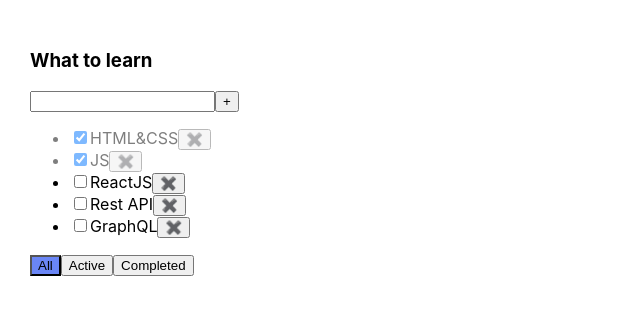
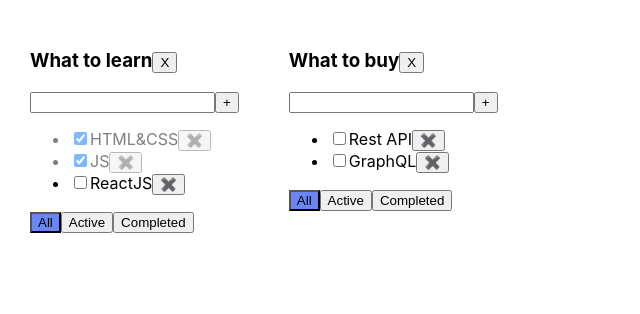
Before and after one commit to AnnAntonova2310/todo-list, a React (Create React App) app: page / in a window 1280 px wide. Shown: the top 314 px of the page, without its empty margins (0-640 px from the left). Built offline with nearby package versions, Linux system fonts and the light colour scheme.

Commit message:
add object for todolists

```diff
--- a/src/App.tsx
+++ b/src/App.tsx
@@ -4,64 +4,100 @@
 import {v1} from "uuid";
 
 export type filterType = 'all' | 'active' | 'completed'
-
+type TodolistsType = {
+    id: string
+    title: string
+    filter: filterType
+}
 
 
 function App() {
-    let [tasks, setTasks] = useState([
-        { id: v1(), title: "HTML&CSS", isDone: true },
-        { id: v1(), title: "JS", isDone: true },
-        { id: v1(), title: "ReactJS", isDone: false },
-        { id: v1(), title: "Rest API", isDone: false },
-        { id: v1(), title: "GraphQL", isDone: false }
+
+    let todolistID1 =v1()
+    let todolistID2 =v1()
+
+    let [todolists, setTodolists] = useState<Array<TodolistsType>>([
+        {id: todolistID1, title: 'What to learn', filter: 'all'},
+        {id: todolistID2, title: 'What to buy', filter: 'all'},
     ])
 
-    let [filter, setFilter] = useState<filterType>('all')
-    let taskForToDoList = tasks;
+    let [tasks, setTasks] = useState({
+        [todolistID1]: [
+            {id: v1(), title: "HTML&CSS", isDone: true},
+            {id: v1(), title: "JS", isDone: true},
+            {id: v1(), title: "ReactJS", isDone: false},
+        ],
+        [todolistID2]: [
+            {id: v1(), title: "Rest API", isDone: false},
+            {id: v1(), title: "GraphQL", isDone: false}
+        ]
+    })
 
-    if(filter==='active') {
-        taskForToDoList = tasks.filter(el=> el.isDone===false)
-    }
-    if(filter==='completed') {
-        taskForToDoList = tasks.filter(el=> el.isDone===true)
+    function removeTodolist(id: string){
+        setTodolists(todolists.filter(tl=> tl.id!==id))
+        delete tasks[id]
+        setTasks({...tasks})
     }
 
-    function changeFilter(value: filterType){
-        setFilter(value)
+    function changeFilter(value: filterType, todolistId: string) {
+        let todolist = todolists.find(tl => tl.id === todolistId)
+        if (todolist) {
+            todolist.filter = value
+            setTodolists([...todolists])
         }
-    function removeTasks(id: string){
-        tasks = tasks.filter(el=>el.id!==id)
-        setTasks(tasks)
-    }
-    function addTask(title: string) {
-        let task = {id: v1(), title: title, isDone: false};
-        let newTasks = [task, ...tasks];
-        setTasks(newTasks)
     }
 
-    function changeTaskStatus(id: string, isDone: boolean){
-        let task = tasks.find(t=> t.id === id)
-        if(task) {
+    function removeTasks(id: string, todolistId: string) {
+        let todolistTasks = tasks[todolistId]
+        tasks[todolistId] = todolistTasks.filter(el => el.id !== id)
+        setTasks({...tasks})
+    }
+
+    function addTask(title: string, todolistId: string) {
+        let task = {id: v1(), title: title, isDone: false};
+        let todolistTasks = tasks[todolistId]
+        let newTasks = [task, ...todolistTasks];
+        tasks[todolistId] = newTasks;
+        setTasks({...tasks})
+    }
+
+    function changeTaskStatus(id: string, isDone: boolean, todolistId: string) {
+        let todolistTasks = tasks[todolistId]
+        let task = todolistTasks.find(t => t.id === id)
+        if (task) {
             task.isDone = isDone;
-            setTasks([...tasks])
+            setTasks({...tasks})
         }
     }
 
 
     return (
         <div className={'App'}>
-            < Todolist title={'What to learn'}
+            {todolists.map(tl => {
+                let taskForToDoList = tasks[tl.id];
+
+                if (tl.filter === 'active') {
+                    taskForToDoList = tasks[tl.id].filter(el => el.isDone === false)
+                }
+                if (tl.filter === 'completed') {
+                    taskForToDoList = tasks[tl.id].filter(el => el.isDone === true)
+                }
+                return < Todolist
+                    key={tl.id}
+                    id={tl.id}
+                    title={tl.title}
                     tasks={taskForToDoList}
                     removeTasks={removeTasks}
                     changeFilter={changeFilter}
                     addTask={addTask}
-                       changeTaskStatus = {changeTaskStatus}
-                       filter={filter}
+                    changeTaskStatus={changeTaskStatus}
+                    filter={tl.filter}
+                    removeTodolist={removeTodolist}
                 />
+            })}
         </div>
     )
 }
 
 
-
 export default App;
--- a/src/Todolist.tsx
+++ b/src/Todolist.tsx
@@ -8,20 +8,24 @@
 }
 
 type PropsTodoType ={
+    id: string
     title: string
     tasks: Array<TasksType>
-    removeTasks:(id: string)=> void
-    changeFilter:(value: filterType)=>void
-    addTask: (title: string)=> void
-    changeTaskStatus: (id: string, isDone: boolean)=>void
+    removeTasks:(id: string, todolistId: string)=> void
+    changeFilter:(value: filterType, todolistId: string)=>void
+    addTask: (title: string, todolistId: string)=> void
+    changeTaskStatus: (id: string, isDone: boolean, todolistId: string)=>void
     filter: filterType
+    removeTodolist: (id: string)=> void
 }
 export const Todolist = (props: PropsTodoType)=>{
+
+    console.log(props.tasks)
     const [newTasks, setNewTasks] = useState('')
     const [error, setError] = useState<string | null>(null)
     const addTask=()=>{
         if(newTasks.trim() !== ''){
-            props.addTask(newTasks.trim())
+            props.addTask(newTasks.trim(), props.id)
             setNewTasks('')
         } else {
             setError('Title is required')
@@ -36,13 +40,16 @@
             addTask()
         }
     }
-    const onAllClickHandler=()=>props.changeFilter('all')
-    const onActiveClickHandler=()=>props.changeFilter('active')
-    const onCompletedClickHandler=()=>props.changeFilter('completed')
+    const onAllClickHandler=()=>props.changeFilter('all', props.id)
+    const onActiveClickHandler=()=>props.changeFilter('active', props.id)
+    const onCompletedClickHandler=()=>props.changeFilter('completed', props.id)
 
     return (
         <div>
-            <h3>{props.title}</h3>
+            <h3>
+                {props.title}
+            <button onClick={()=>props.removeTodolist(props.id)}>X</button>
+            </h3>
             <div>
                 <input value={newTasks}
                        onChange={onChangeHandler}
@@ -53,10 +60,10 @@
             </div>
             <ul>
                 {props.tasks.map((el)=> {
-                    const onClickHandler=()=> props.removeTasks(el.id)
+                    const onClickHandler=()=> props.removeTasks(el.id, props.id)
                     const onChangeHandler=(e: ChangeEvent<HTMLInputElement>)=> {
                         let newIsDoneValue = e.currentTarget.checked
-                        props.changeTaskStatus(el.id, newIsDoneValue)
+                        props.changeTaskStatus(el.id, newIsDoneValue, props.id)
                     }
                     return(
                     <li key={el.id} className={el.isDone ? 'is-done' : ''}>
```
Lines whose indentation alone changed are shown as unchanged.
